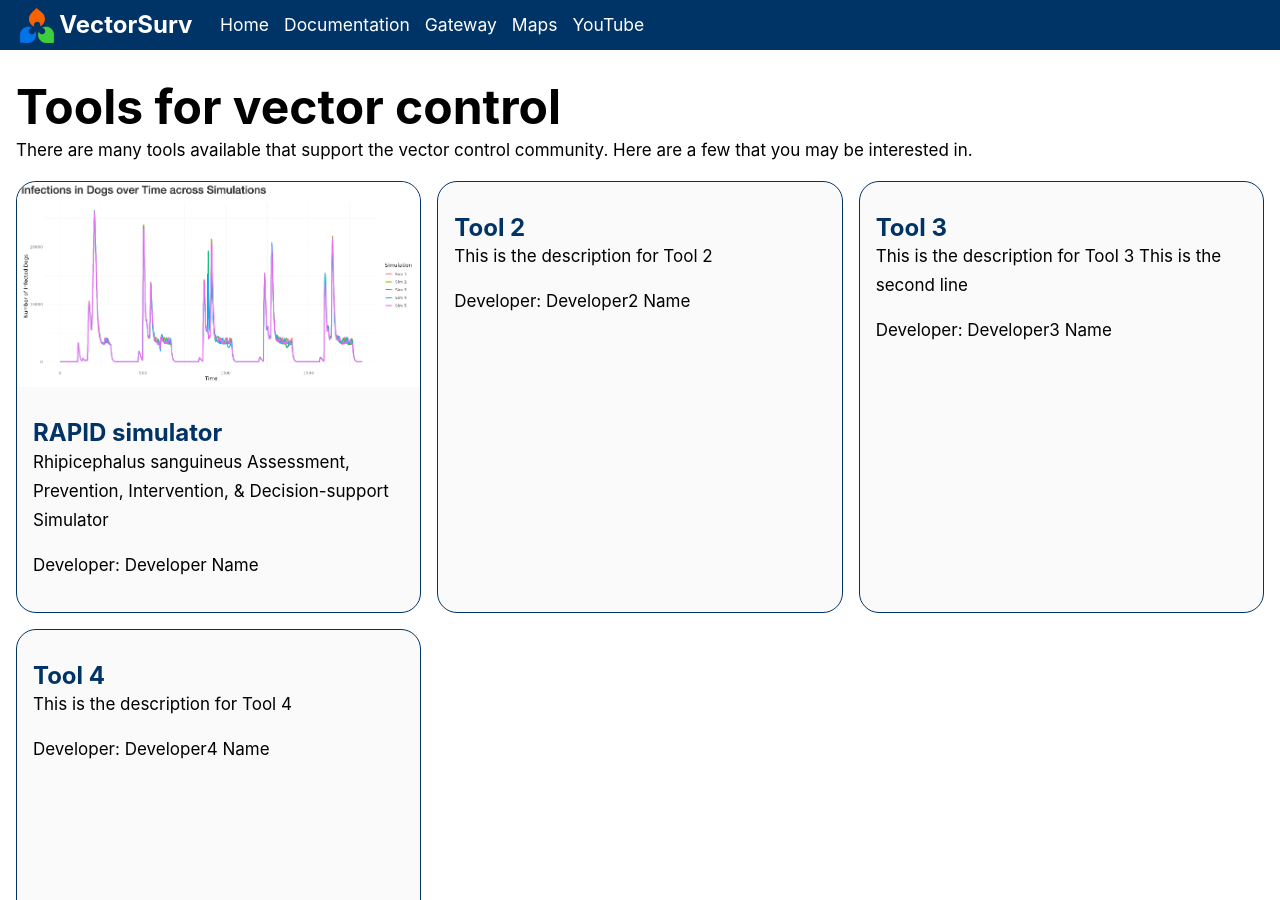
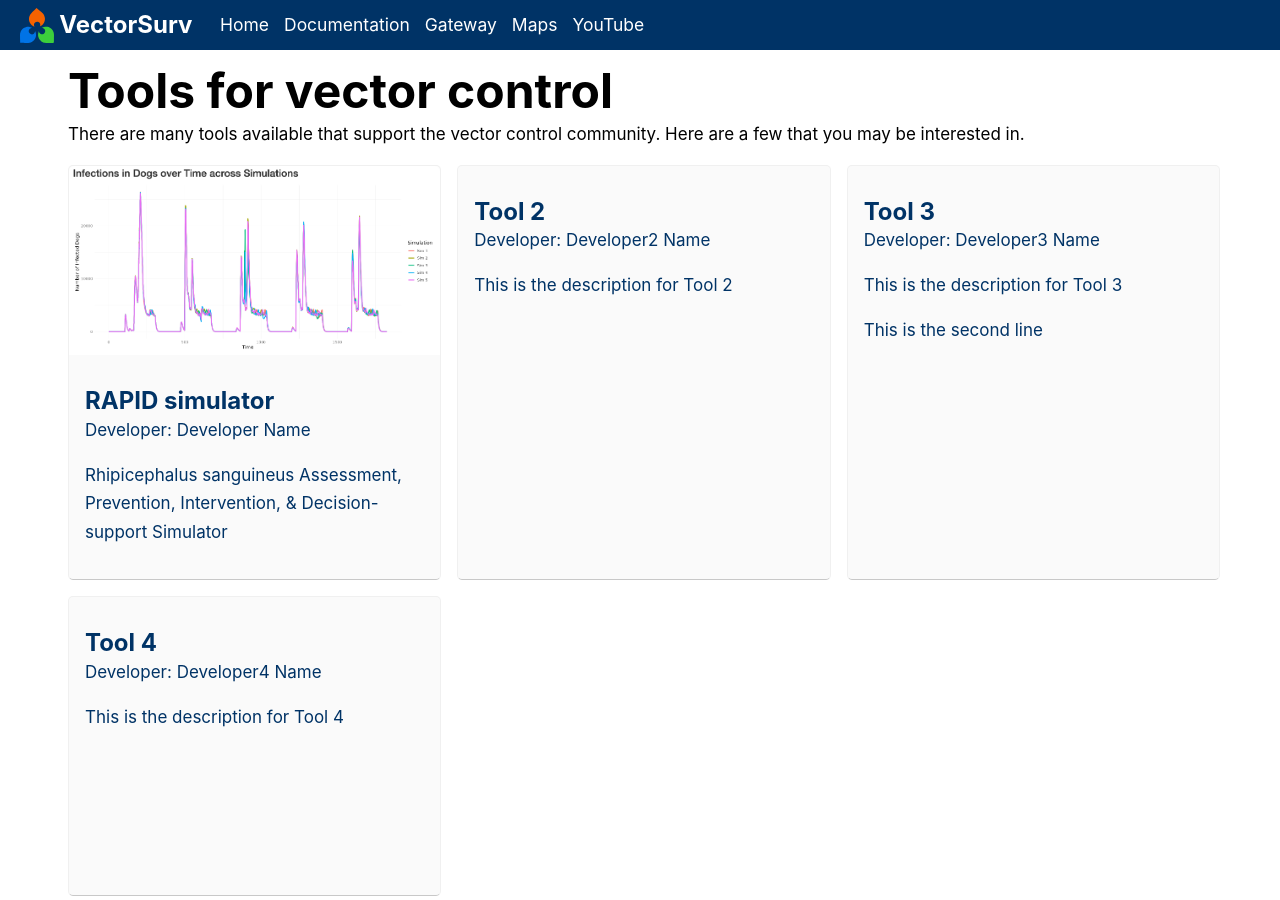
Before and after one commit to tlvaldepena/vectorsurv.org, a Jekyll site: the page built from _vector_control_tools/index.md, in a window 1280 px wide and 900 px high. Built offline with Jekyll 4.4.1, drawn with Linux system fonts in a browser that asks for light colours; some of the changed text lies outside the part shown.

Commit message:
Gallery ready

```diff
--- a/_sass/base.scss
+++ b/_sass/base.scss
@@ -1,6 +1,7 @@
 @import "reset.scss";
 @import "rouge-github.scss";
 @import "policy.scss";
+@import "gallery.scss";
 
 html {
   line-height: 1.15;
--- /dev/null
+++ b/_sass/gallery.scss
@@ -0,0 +1,54 @@
+.gallery-item {
+  background-color: #fafafa;
+}
+
+.gallery {
+  display: grid;
+  grid-template-columns: 1fr 1fr 1fr;
+  grid-auto-rows: minmax(300px, auto);
+  column-gap: 1em;
+  row-gap:1em;
+}
+
+.gallery-item {
+  border: thin solid #f0f0f0;
+  border-radius: 5px;
+}
+
+.gallery-item p {
+  color: #003366;
+}
+
+.gallery-item:hover {
+  box-shadow:0px 0px 5px 0px gray;
+}
+
+.gallery-item-image > img{
+  border-radius: 5px 5px 0 0;
+}
+
+.gallery-item-body {
+  padding:1em;
+}
+
+.gallery-item-body > h2 {
+  padding-top:0;
+}
+
+@media (max-width: 599px) {
+  .gallery {
+    grid-template-columns: 1fr;
+  }
+}
+
+@media (min-width: 600px) and (max-width: 1199px) {
+  .gallery {
+    grid-template-columns: 1fr 1fr;
+  }
+}
+
+@media (min-width: 1200px) {
+  .gallery {
+    grid-template-columns: 1fr 1fr 1fr;
+  }
+}
--- a/_vector_control_tools/index.md
+++ b/_vector_control_tools/index.md
@@ -3,72 +3,33 @@ title: Vector Control Tools
 permalink: /vector_control_tools/
 ---
 
-<div class="padded-content">
-
+<div class="wrap-outer">
   <h1>Tools for vector control</h1>
   <p>
     There are many tools available that support the vector control community. Here are a few that you may be interested in.
   </p>
 
-<div class="tool-wrapper">
+<div class="gallery">
 {% for tool in site.data.vector_control_tools %}
-  <div class="tool-item">
+  <a class="gallery-item" href="{{ tool.url }}">
     {% if tool.image %}
-    <div class="tool-item-image">
-      <img src="{{ site.baseURL}}/assets/images/external_tools/{{ tool.image }}">
-    </div>
+      <div class="gallery-item-image">
+        <img src="{{ site.baseURL}}/assets/images/external_tools/{{ tool.image }}">
+      </div>
     {% endif %}
-    <div class="tool-item-body">
-      <a href="{{ tool.url }}">
+      <div class="gallery-item-body">
         <h2>{{ tool.name }}</h2>
-      </a>
-      <p>{{ tool.description }}</p>
-      <!-- <p>Contact: <a href="mailto:{{ tool.contact_email }}">{{ tool.contact_name }}</a></p> -->
-      <p>Developer: {{ tool.developer }} </p>
-    </div>
-  </div>
+        <p>Developer: {{ tool.developer }} </p>
+        <div>{{ tool.description }}</div>
+      </div>
+  </a>
 {% endfor %}
 </div>
 
 <div style="margin-top:3em;">
   <p style="font-size:smaller;">
     <em>
-      Note: These tools are presented here for informational purposes only. The presence of a tool on this list is not intended to indicate endorsement or support by VectorSurv. VectorSurv can not guarantee the accuracy of any calculations or analyses provided by these tools and is not responsible for any issue resulting from use of the tools.
+      Note: The tools presented here are developed by third parties for informational purposes only. The presence of a tool on this list is not intended to indicate endorsement or support by VectorSurv. VectorSurv does not guarantee the accuracy, reliability, availability, or security of these tools. We are not responsible for any content or functionality of third-party tools, and are not responsible for errors or damages arising from their use.
     </em>
   </p>
 </div>
-
-<style type="text/css">
-  .tool-item {
-    background-color: #fafafa;
-  }
-
-  .tool-wrapper {
-    display: grid;
-    grid-template-columns: 1fr 1fr 1fr;
-    grid-auto-rows: minmax(300px, auto);
-    column-gap: 1em;
-    row-gap:1em;
-  }
-
-  .tool-item {
-    border: thin solid #003366;
-    border-radius: 20px;
-  }
-
-  .tool-item-image > img{
-    border-radius: 20px 20px 0 0;
-  }
-
-  .tool-item-body {
-    padding:1em;
-  }
-
-  .tool-item-body > h2 {
-    padding-top:0;
-  }
-
-  .padded-content {
-    padding:1em;
-  }
-</style>
```
Also changed, not shown: _data/vector_control_tools.yml (+5 -5 lines).
